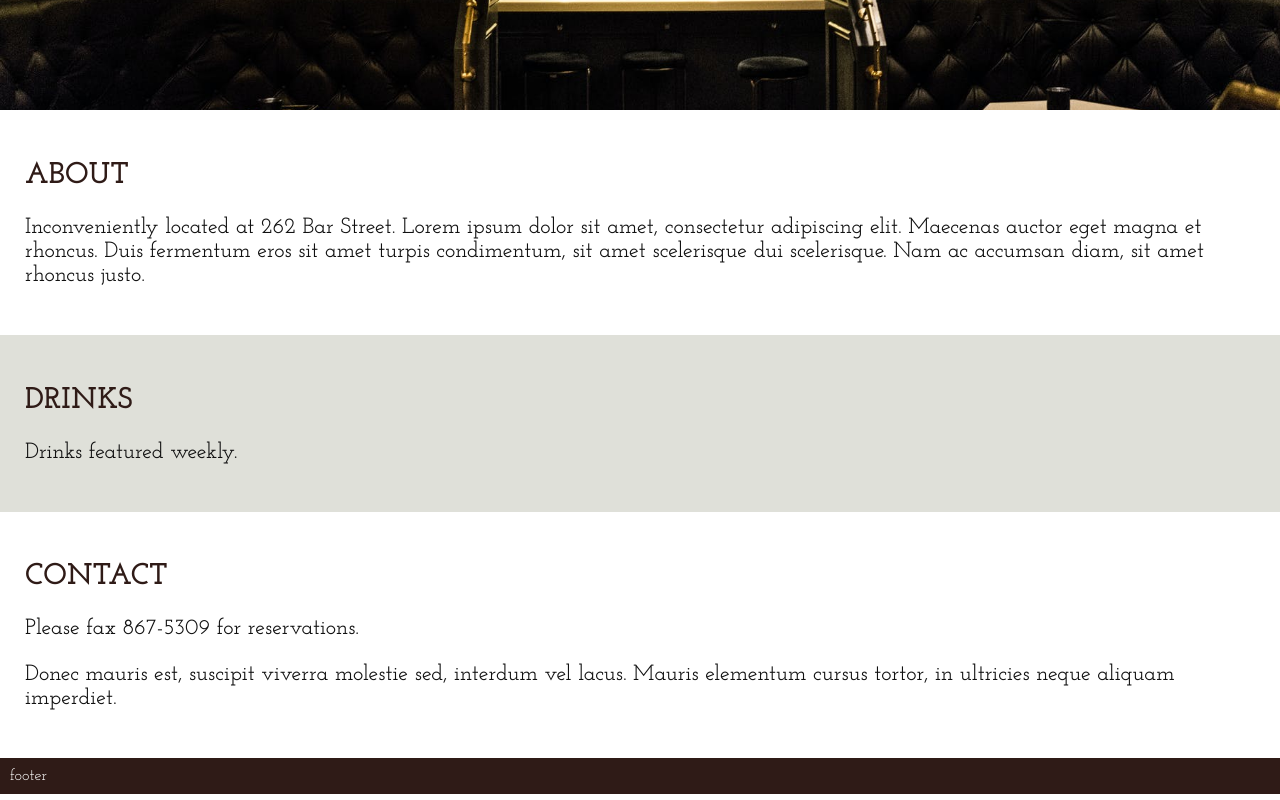
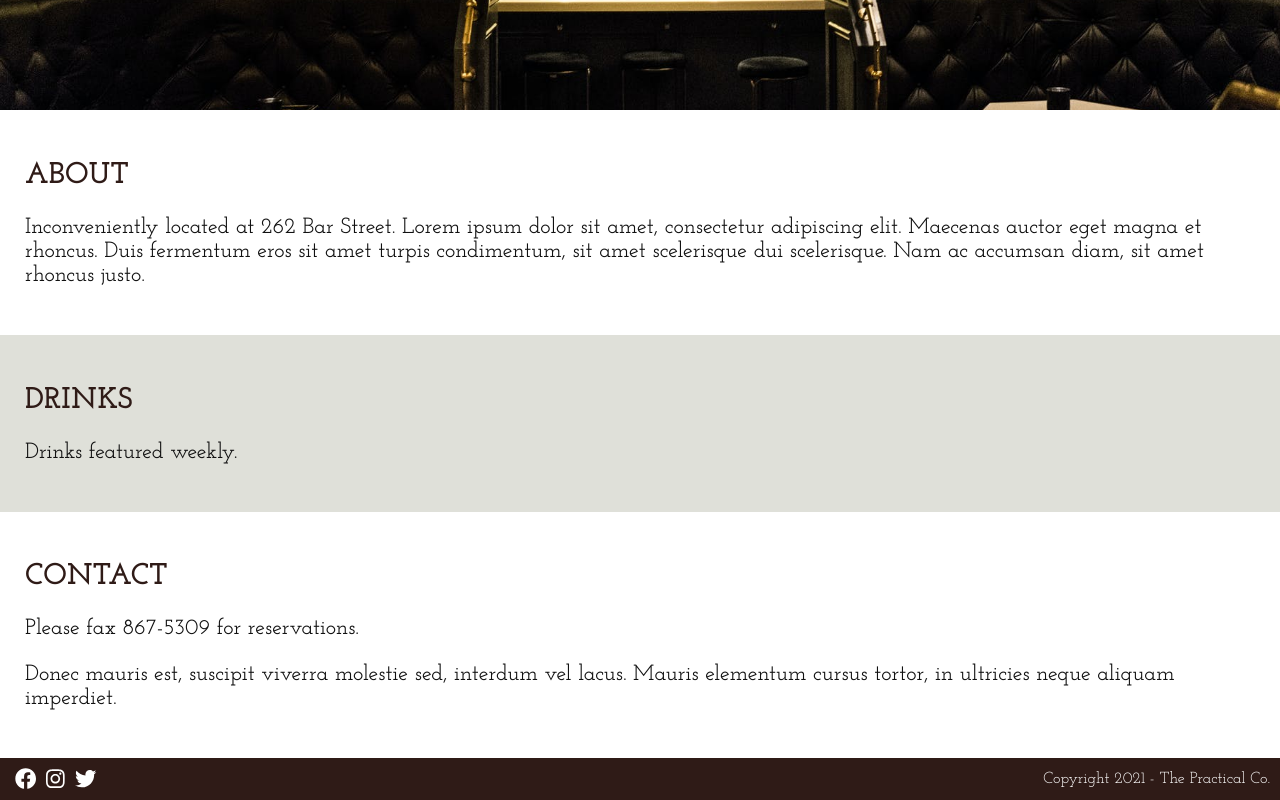
Before and after one commit to SHiLLySiT/theimpracticalbar, a Vue app: page / in a window 1280 px wide. Shown: the part 601-1401 px from the top of the page. Built offline with nearby package versions, Linux system fonts and the light colour scheme.

Commit message:
added footer

```diff
--- a/src/App.vue
+++ b/src/App.vue
@@ -60,20 +60,27 @@
       </div>
 
       <div id="footer">
-        footer
+        <span id="social-container">
+          <social-button icon="facebook"/>
+          <social-button icon="instagram"/>
+          <social-button icon="twitter"/>
+        </span>
+
+        <span>
+          Copyright 2021 - The Practical Co.
+        </span>
       </div>
-
     </div>
   </div>
 </template>
 
 <script>
-// import HelloWorld from './components/HelloWorld.vue'
+import SocialButton from './components/SocialButton.vue'
 
 export default {
   name: 'App',
   components: {
-    // HelloWorld
+    SocialButton
   },
   computed: {
     randomDate: function () {
@@ -133,9 +140,6 @@ body {
   max-height: 600px;
 }
 
-/* #about {
-  padding: 50px 25px;
-} */
 p {
   font-size: 22px;
   font-weight: 500;
@@ -147,13 +151,23 @@ p {
 
 .content-box {
   padding: 25px 25px;
-  /* border: red 1px solid; */
 }
 
 #footer {
+  display: flex;
+  flex-direction: row;
+  align-items: center;
   padding: 10px 10px;
   background-color: #2F1B17;
   color: white;
+}
+
+#social-container {
+  flex-grow: 1;
+}
+
+.social-button {
+  margin: 5px;
 }
 
 h2 {
--- /dev/null
+++ b/src/components/SocialButton.vue
@@ -0,0 +1,31 @@
+<template>
+  <span class="social-button" @click="onClick">
+    <font-awesome-icon size="lg" :icon="iconArray" />
+  </span>
+</template>
+
+<script>
+export default {
+  name: 'SocialButton',
+  props: {
+    icon: String,
+  },
+  computed: {
+    iconArray: function() {
+      return ['fab', this.icon];
+    }
+  },
+  methods: {
+    onClick: function() {
+      window.open("https://www.youtube.com/watch?v=dQw4w9WgXcQ&ab_channel=RickAstleyVEVO");
+    }
+  }
+}
+</script>
+
+<!-- Add "scoped" attribute to limit CSS to this component only -->
+<style scoped>
+.social-button {
+  cursor: pointer;
+}
+</style>
```
